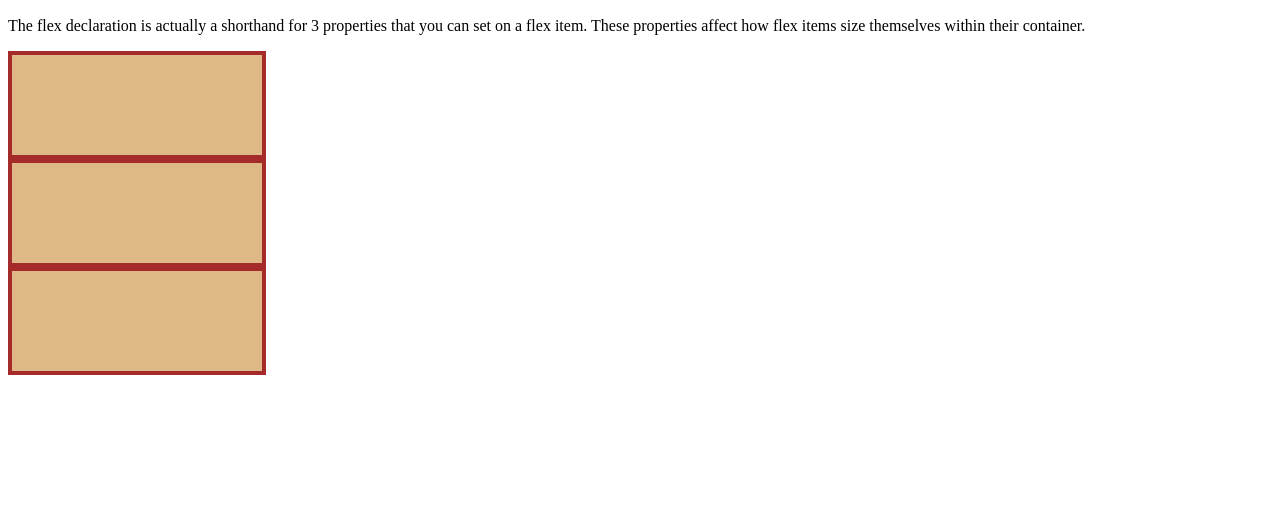
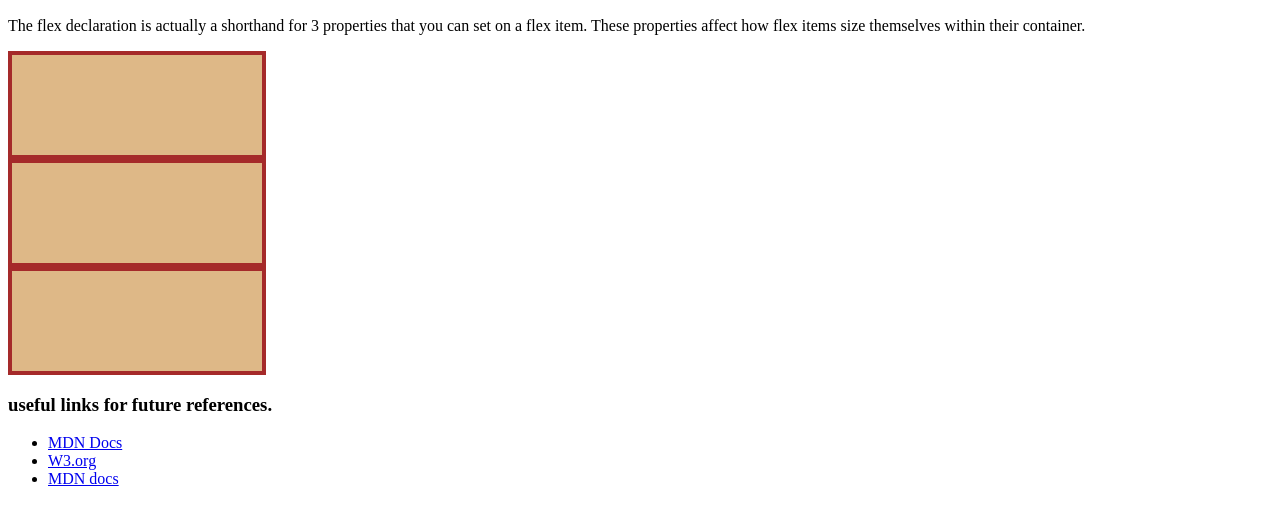
Before and after one commit to hamzafullstack/my-repos, a plain HTML site: page flexbox/growing-and-shrinking/index.html in a window 1280 px wide. Shown: the part 110-632 px from the top of the page. Drawn offline with Linux system fonts and the light colour scheme.

Commit message:
added useful links for future referenes

```diff
--- a/flexbox/growing-and-shrinking/index.html
+++ b/flexbox/growing-and-shrinking/index.html
@@ -17,5 +17,12 @@
   <div class="two"></div>
   <div class="three"></div>
 </div>
+
+<h3>useful links for future references.</h3>
+<ul>
+    <li> <a href="https://developer.mozilla.org/en-US/docs/Web/CSS/Reference/Properties/flex">MDN Docs</a></li>
+    <li><a href="https://www.w3.org/TR/css-flexbox-1/#flex-common">W3.org</a></li>
+    <li><a href="https://developer.mozilla.org/en-US/docs/Web/CSS/Guides/Cascade/Shorthand_properties">MDN docs</a></li>
+</ul>
 </body>
 </html>
```
